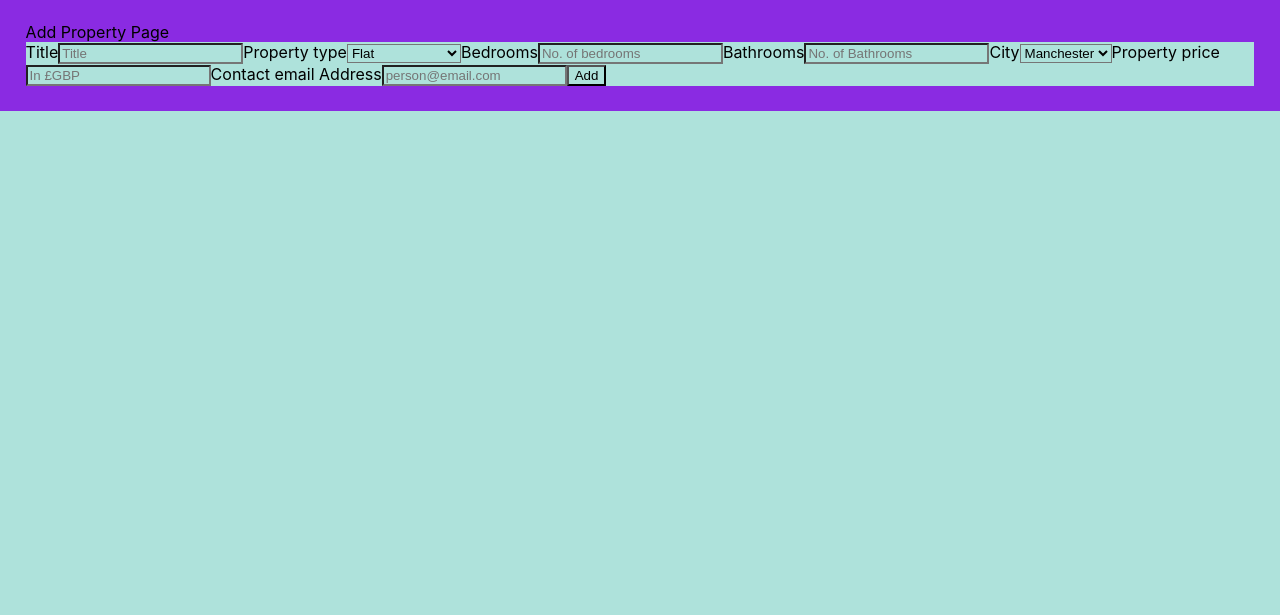
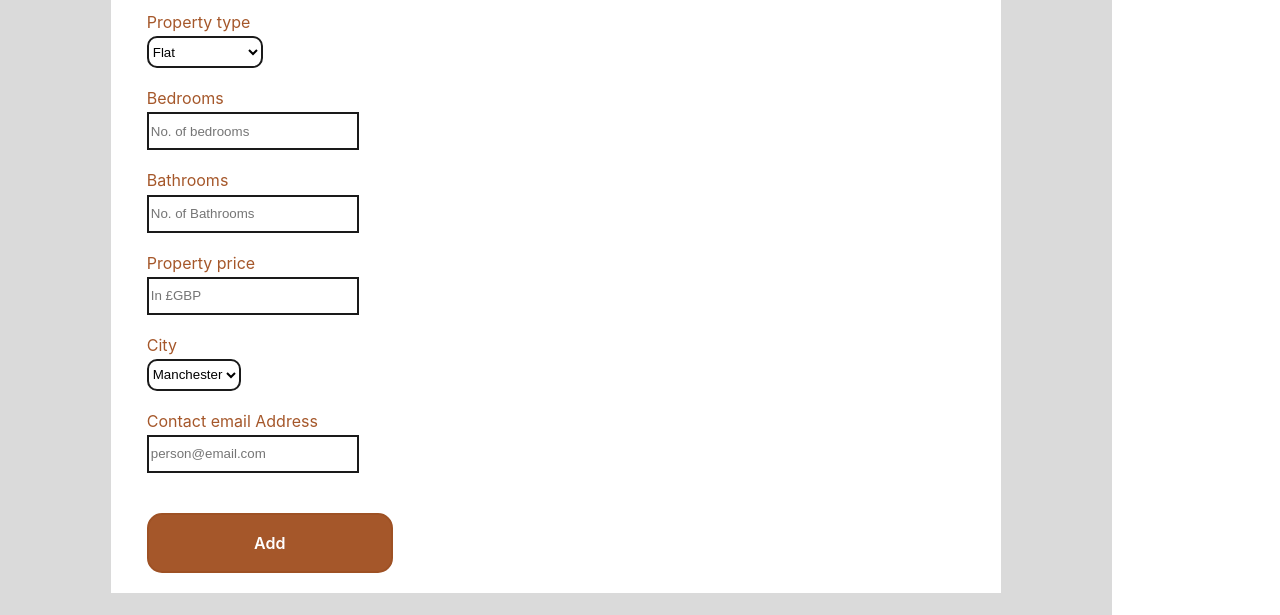
Before and after one commit to AbduGeb/surreal-estate, a React app: page /add-property in a window 1280 px wide. Shown: the part 244-859 px from the top of the page. Before the commit the page ends 800 px from the top, so only its background shows below. Built offline with nearby package versions, Linux system fonts and the light colour scheme.

Commit message:
Intalled Axios, added css styling

```diff
--- a/package.json
+++ b/package.json
@@ -6,6 +6,7 @@
     "@testing-library/jest-dom": "^5.16.5",
     "@testing-library/react": "^13.4.0",
     "@testing-library/user-event": "^13.5.0",
+    "axios": "^1.3.4",
     "react": "^18.2.0",
     "react-dom": "^18.2.0",
     "react-router-dom": "^6.8.1",
@@ -45,6 +46,5 @@
     "eslint-plugin-react": "^7.32.2",
     "eslint-plugin-react-hooks": "^4.6.0",
     "prettier": "^2.8.4"
-
   }
 }
--- a/src/components/AddProperty.js
+++ b/src/components/AddProperty.js
@@ -1,4 +1,5 @@
 import React, { useState } from "react";
+import axios from "axios";
 import "../styles/add-property.css";
 
 const AddProperty = () => {
@@ -17,7 +18,11 @@ const AddProperty = () => {
 
   const handleAddProperty = (event) => {
     event.preventDefault();
-    console.log(fields);
+    axios
+      .post("http://localhost:4000/api/v1/PropertyListing", fields)
+      .then((response) => {
+        console.log(response);
+      });
   };
 
   const handleFieldChange = (event) => {
@@ -28,19 +33,27 @@ const AddProperty = () => {
     <div className="add-property">
       Add Property Page
       <form onSubmit={handleAddProperty}>
+        <br />
+        <div className="block">
           <label htmlFor="title">
-          Title
+            Property Description
+            <br />
             <input
-          placeholder="Title"
+              className="add-property-form__input"
+              placeholder="Property Description"
               id="title"
               name="title"
               value={fields.title}
               onChange={handleFieldChange}
             />
           </label>
-        <label htmlFor="type">
+        </div>
+        <br />
+        <div className="block">          <label htmlFor="type">
             Property type
+            <br />
             <select
+              className="add-property-form__option"
               id="type"
               name="type"
               value={fields.type}
@@ -55,10 +68,14 @@ const AddProperty = () => {
               <option value="Bungalow">Bungalow</option>
             </select>
           </label>
-
+        </div>
+        <br />
+        <div className="block">
           <label htmlFor="Bedrooms">
             Bedrooms
+            <br />
             <input
+              className="add-property-form__input"
               placeholder="No. of bedrooms"
               id="bedrooms"
               name="bedrooms"
@@ -69,10 +86,14 @@ const AddProperty = () => {
               required
             />
           </label>
-
+        </div>
+        <br />
+        <div className="block">
           <label htmlFor="Bathrooms">
             Bathrooms
+            <br />
             <input
+              className="add-property-form__input"
               placeholder="No. of Bathrooms"
               id="bathrooms"
               name="bathrooms"
@@ -83,10 +104,32 @@ const AddProperty = () => {
               required
             />
           </label>
-
+        </div>
+        <br />
+        <div className="block">
+          <label htmlFor="price">
+            Property price
+            <br />
+            <input
+              className="add-property-form__input"
+              placeholder="In £GBP"
+              id="price"
+              name="price"
+              type="number"
+              min="1"
+              value={fields.price}
+              onChange={handleFieldChange}
+              required
+            />
+          </label>
+        </div>
+        <br />
+        <div className="block">
           <label htmlFor="city">
             City
+            <br />
             <select
+              className="add-property-form__option"
               id="city"
               name="city"
               value={fields.city}
@@ -98,23 +141,12 @@ const AddProperty = () => {
               <option value="Liverpool">Liverpool</option>
             </select>
           </label>
-
-        <label htmlFor="price">
-          Property price
-          <input
-            placeholder="In £GBP"
-            id="price"
-            name="price"
-            type="number"
-            min="1"
-            value={fields.price}
-            onChange={handleFieldChange}
-            required
-          />
-        </label>
-
+        </div>
+        <br />
+        <div className="block">
           <label htmlFor="email">
             Contact email Address
+            <br />
             <input
               className="add-property-form__input"
               placeholder="person@email.com"
@@ -126,8 +158,15 @@ const AddProperty = () => {
               required
             />
           </label>
-
-        <button type="submit">Add</button>
+        </div>
+        <br />
+        <br />
+        <div className="block">
+          <button className="add-button" type="submit">
+            Add
+          </button>
+        </div>
+        <br />
       </form>
     </div>
   );
--- a/src/components/App.js
+++ b/src/components/App.js
@@ -9,7 +9,6 @@ const App = () => {
   return (
     <div className="App">
       <header className="App-header">
-      <h1>Surreal Estate</h1>
       <NavBar />
       <Routes>
         <Route path="/" element={<Properties />} />
--- a/src/styles/add-property.css
+++ b/src/styles/add-property.css
@@ -1,4 +1,88 @@
 .add-property {
     padding: 2%;
-    background-color: blueviolet;
+    padding-inline: 10%;
+    background-color: rgb(218, 218, 218);
+
 }
+
+
+/* .add-button {
+
+    font-family: "Open Sans", sans-serif;
+    font-size: 16px;
+    letter-spacing: 2px;
+    text-decoration: none;
+    text-transform: uppercase;
+    color: #000;
+    cursor: pointer;
+    border: 3px solid;
+    padding: 0.25em 0.5em;
+    box-shadow: 1px 1px 0px 0px, 2px 2px 0px 0px, 3px 3px 0px 0px, 4px 4px 0px 0px, 5px 5px 0px 0px;
+    position: relative;
+    user-select: none;
+    -webkit-user-select: none;
+    touch-action: manipulation;
+
+} */
+
+.block {
+    color: rgb(165, 87, 42);
+    margin-inline: 4%;
+}
+
+.add-property-form__input {
+    width: 25%;
+    height: 2rem;
+    margin-top: 0.5%;
+    border: 2px solid #1A1A1A;
+
+}
+
+.add-property-form__option {
+    height: 2rem;
+    margin-top: 0.5%;
+    border-radius: 10px;
+    border: 2px solid #1A1A1A;
+}
+
+.add-button {
+    appearance: none;
+    background-color: rgb(165, 87, 42);
+    border: 2px solid rgb(158, 81, 36);
+    border-radius: 15px;
+    box-sizing: border-box;
+    color: #FFFFFF;
+    cursor: pointer;
+    display: inline-block;
+    font-family: Roobert, -apple-system, BlinkMacSystemFont, "Segoe UI", Helvetica, Arial, sans-serif, "Apple Color Emoji", "Segoe UI Emoji", "Segoe UI Symbol";
+    font-size: 16px;
+    font-weight: 600;
+    line-height: normal;
+    margin: 0;
+    min-height: 60px;
+    min-width: 0;
+    outline: none;
+    padding: 16px 24px;
+    text-align: center;
+    text-decoration: none;
+    transition: all 300ms cubic-bezier(.23, 1, 0.32, 1);
+    user-select: none;
+    -webkit-user-select: none;
+    touch-action: manipulation;
+    width: 30%;
+    will-change: transform;
+}
+
+.add-button:disabled {
+    pointer-events: painted;
+}
+
+.add-button:hover {
+    box-shadow: rgba(0, 0, 0, 0.25) 0 8px 15px;
+    transform: translateY(-2px);
+}
+
+.add-button:active {
+    box-shadow: none;
+    transform: translateY(0);
+}
--- a/src/styles/app.css
+++ b/src/styles/app.css
@@ -1,7 +1,10 @@
 * {
-background-color: rgb(174,226,219);
+background-color: rgb(255, 255, 255);
 }
 
+.App {
+  display: table;
+}
 .navbar {
   background-color: white;
   border-bottom: gray;
@@ -19,7 +22,7 @@ background-color: rgb(174,226,219);
 }
 
 h1 {
-  color: rgb(48, 17, 0);
+  color: rgb(95, 33, 0);
   font-family: 'Aclonica';font-size: 50px;
   border-bottom: double rgb(6, 33, 185);
 }
--- a/src/styles/navbar.css
+++ b/src/styles/navbar.css
@@ -8,7 +8,7 @@
 
 
    .logo {
-    width: 20%;
+    width: 25%;
     height: auto;
     display: inline-block;
    }
@@ -27,5 +27,5 @@
    }
 
    .item {
-      color: blue;
+      color: rgb(42, 0, 194);
   }
```
Also changed, not shown: 1 other file. Lines whose indentation alone changed are shown as unchanged.
